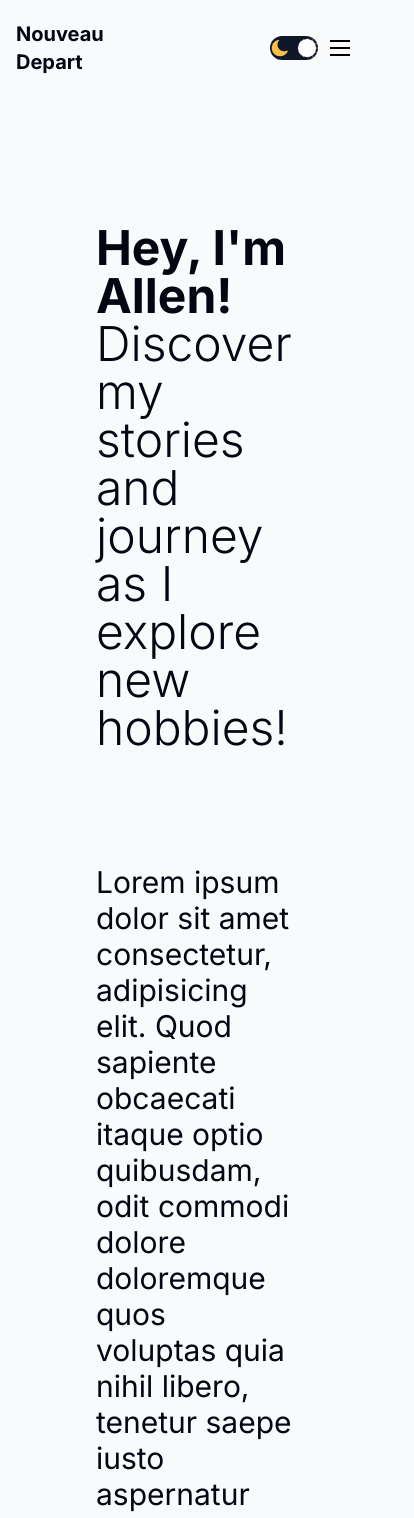
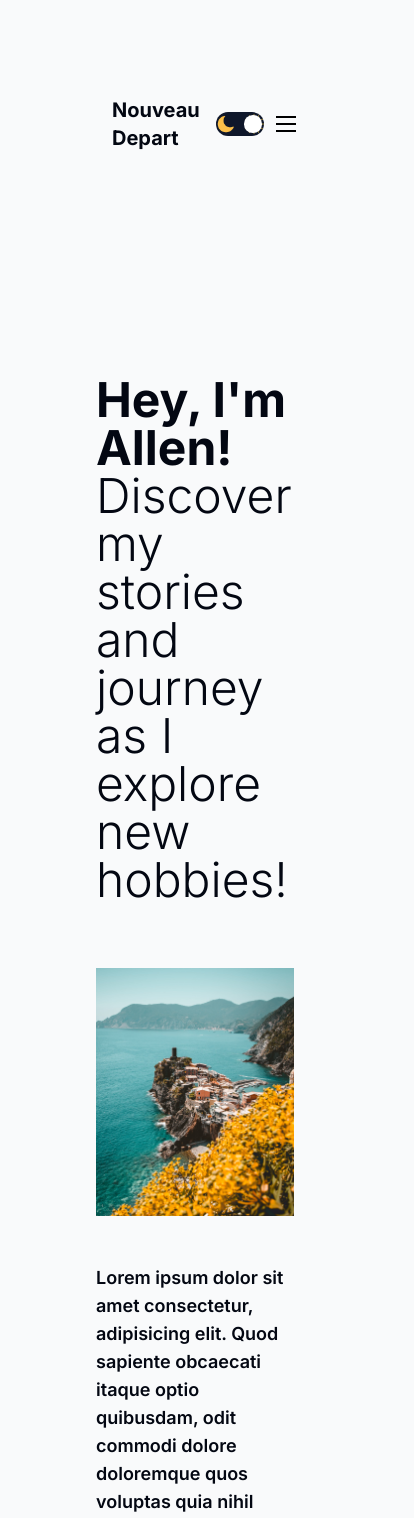
Before and after one commit to AllenOrpia/Nouveau-depart, a Next.js app: page / in a window 390 px wide. Shown: the top 1518 px of the page, 414 px wide, since content can reach past the window. Built offline with nearby package versions, Linux system fonts and the light colour scheme.

Commit message:
fixed some media queries

```diff
--- a/app/page.js
+++ b/app/page.js
@@ -9,7 +9,7 @@ export default function Home() {
     <div className="flex min-h-screen flex-col p-24">
         <Featured />
         <CategoryList />
-        <div className="flex gap-12">
+        <div className="flex flex-col lg:flex-row gap-12">
           <CardList />
           <Menu />
         </div>
--- a/components/card.jsx
+++ b/components/card.jsx
@@ -5,9 +5,9 @@ import Link from "next/link";
 
 const Card = () => {
   return (
-    <div id="post" className="mb-12 flex items-center gap-10">
-      <div className="flex-1 h-[350px] relative">
-        <Image src={culture} className=" object-cover" alt="" fill/>
+    <div id="post" className="mb-12 flex flex-col lg:flex-row items-center gap-10">
+      <div className="flex-1 h-96 relative">
+        <Image src={culture} className="object-cover " alt="" fill />
       </div>
       <div className="flex-1 flex flex-col gap-5">
         <div>
--- a/components/featured.jsx
+++ b/components/featured.jsx
@@ -8,15 +8,15 @@ const Featured = () => {
         <h1 className='text-5xl font-light'>
           <span className='font-bold'>Hey, I'm Allen!</span> Discover my stories and journey as I explore new hobbies!
         </h1>
-        <div className='flex flex-col md:flex-row items-center mt-16 gap-12'>
-          <div className='flex-1 h-[31.25rem] relative'>
+        <div className='flex flex-col lg:flex-row items-center mt-16 gap-12'>
+          <div className='flex-1 relative min-h-full '>
             <Image
-            className=' object-cover'
-            src={heroImg} alt='Picture of a cost' fill/>
+            className='object-cover'
+            src={heroImg} alt='Picture of a cost'  priority  />
           </div>
           <div className='flex-1 flex flex-col gap-5'>
-            <h2 className=' text-3xl '>Lorem ipsum dolor sit amet consectetur, adipisicing elit. Quod sapiente obcaecati itaque optio quibusdam, odit commodi dolore doloremque quos voluptas quia nihil libero, tenetur saepe iusto aspernatur numquam ut omnis?</h2>
-            <p className='text-xl font-light'>Lorem ipsum dolor sit amet, consectetur adipisicing elit. Eligendi tempore soluta consequuntur quam recusandae fuga beatae laborum quasi nobis minima autem labore, tenetur odit enim minus, nostrum voluptate sunt in?</p>
+            <h2 className=' text-lg sm:text-xl lg:text-2xl font-semibold'>Lorem ipsum dolor sit amet consectetur, adipisicing elit. Quod sapiente obcaecati itaque optio quibusdam, odit commodi dolore doloremque quos voluptas quia nihil libero, tenetur saepe iusto aspernatur numquam ut omnis?</h2>
+            <p className='text-sm sm:text-md md:text-lg font-light'>Lorem ipsum dolor sit amet, consectetur adipisicing elit. Eligendi tempore soluta consequuntur quam recusandae fuga beatae laborum quasi nobis minima autem labore, tenetur odit enim minus, nostrum voluptate sunt in?</p>
             <button className='button w-max text-gray-950 bg-gray-200/[.7] '>Read More</button>
           </div>
         </div>
--- a/components/header.jsx
+++ b/components/header.jsx
@@ -8,16 +8,15 @@ import AuthLinks from './auth-links';
 
 const Header = () => {
   return (
-    <header className='container mx-auto flex justify-between items-center min-h-[6rem]'>
-
+    <header className='container mx-auto flex justify-between items-center min-h-[6rem] p-24'>
         <div id="socials" className='lg:flex gap-3 flex-1 hidden '>
           <Image src={instagram} alt='instagram logo' width={24} height={24} />
           <Image src={linkedin} alt='instagram logo' width={24} height={24} />
         </div>
-        <span id="logo" className='flex-1  text-left md:text-center font-bold text-xl sm:text-3xl px-4 sm:px-0'>
+        <span id="logo" className='flex-1  lg:text-center font-bold text-xl sm:text-3xl px-4 sm:px-0'>
           Nouveau Depart
         </span>
-        <div id="links" className='flex flex-1 items-center justify-end sm:justify-center gap-3 sm:gap-5 text-lg sm:text-xl px-10 sm:px-0 '>
+        <div id="links" className='flex flex-1 items-center justify-end sm:justify-center gap-3 sm:gap-5 text-lg sm:text-xl sm:px-0 '>
           <ThemeToggle />
 
             <Link href={'/'} className='hidden sm:inline-block '>Home</Link>
--- a/components/menu.jsx
+++ b/components/menu.jsx
@@ -17,7 +17,7 @@ const Menu = () => {
         </div>
       </div>
 
-      <div>
+      <div className="hidden md:block">
         <MenuTitle subheading={"Explore"} heading={"Categories"} />
         <div className="grid grid-cols-1 sm:grid-cols-2 lg:grid-cols-3 gap-2 mb-8">
           <CategoryLinks />
```
